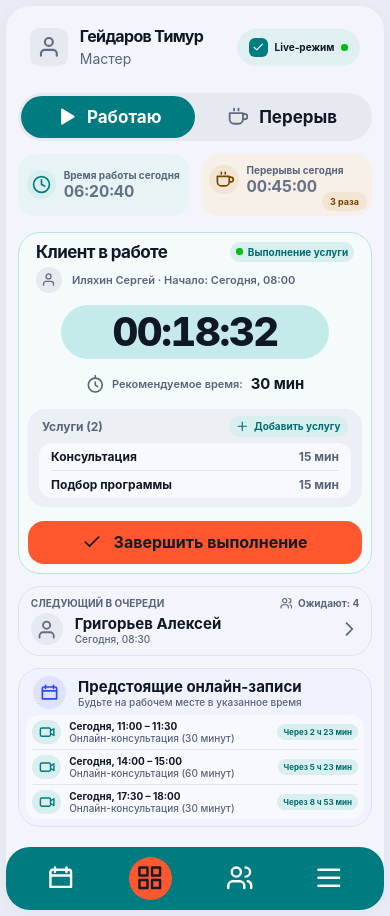
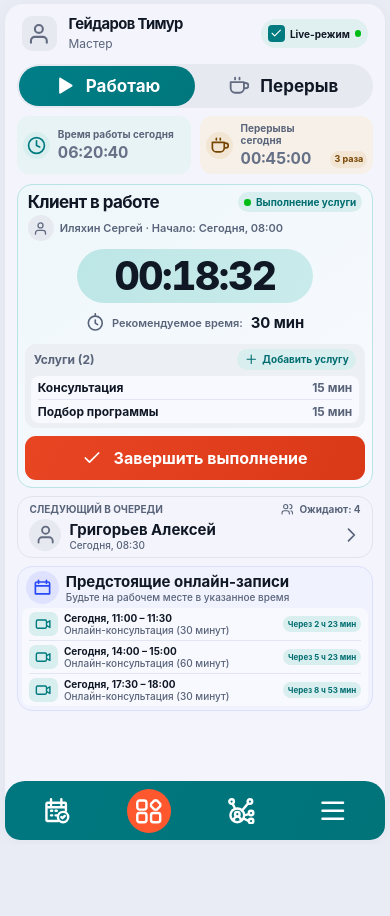
Before and after one commit to dsh16/blitz_master, a Nuxt app: page / in a window 390 px wide. After the commit the page ends 844 px from the top, so only its background shows below. Built offline with nearby package versions, Linux system fonts and the light colour scheme.

Commit message:
Refine mobile dashboard to match reference

```diff
--- a/app/components/DashboardIcon.vue
+++ b/app/components/DashboardIcon.vue
@@ -12,7 +12,9 @@ const paths: Record<string, string> = {
   chevron: 'm9 5 7 7-7 7',
   calendar: 'M5 5h14a2 2 0 0 1 2 2v13H3V7a2 2 0 0 1 2-2Z M3 10h18 M7 3v4m10-4v4',
   video: 'M4 6h11a2 2 0 0 1 2 2v8a2 2 0 0 1-2 2H4a2 2 0 0 1-2-2V8a2 2 0 0 1 2-2Z M17 10l5-3v10l-5-3',
-  grid: 'M3 3h7v7H3z M14 3h7v7h-7z M3 14h7v7H3z M14 14h7v7h-7z',
+  booking: 'M13 21H4a1 1 0 0 1-1-1V6a1 1 0 0 1 1-1h15a1 1 0 0 1 1 1v6 M3 9h17 M7 2v5m9-5v5 M7 12h1m3 0h1m-5 4h1m3 0h1 M22 17.5a4.5 4.5 0 1 1-9 0 4.5 4.5 0 0 1 9 0Z m-6 0 1 1 2-2',
+  network: 'M15 16a6 6 0 1 1-12 0 6 6 0 0 1 12 0Z M11 15a2 2 0 1 1-4 0 2 2 0 0 1 4 0Z M6 20a3 3 0 0 1 6 0 M7 10 5 6m8 6 5-6m-3 10 4-1m-4 4 4 2 M6 4a2 2 0 1 1-4 0 2 2 0 0 1 4 0Z M22 4a2 2 0 1 1-4 0 2 2 0 0 1 4 0Z M23 14a2 2 0 1 1-4 0 2 2 0 0 1 4 0Z M23 21a2 2 0 1 1-4 0 2 2 0 0 1 4 0Z',
+  grid: 'M4 3h4a2 2 0 0 1 2 2v4a2 2 0 0 1-2 2H4a2 2 0 0 1-2-2V5a2 2 0 0 1 2-2Z M17 3h2l3 3v2l-3 3h-2l-3-3V6Z M4 14h4a2 2 0 0 1 2 2v4a2 2 0 0 1-2 2H4a2 2 0 0 1-2-2v-4a2 2 0 0 1 2-2Z M16 14h4a2 2 0 0 1 2 2v4a2 2 0 0 1-2 2h-4a2 2 0 0 1-2-2v-4a2 2 0 0 1 2-2Z',
   menu: 'M3 5h18 M3 12h18 M3 19h18',
 }
 </script>
--- a/app/pages/index.vue
+++ b/app/pages/index.vue
@@ -128,9 +128,9 @@ function addService() {
         <a href="#appointments" @click="menuOpen = false">Онлайн-записи</a>
       </nav>
       <nav class="toolbar" aria-label="Основная навигация">
-        <a href="#appointments" aria-label="Онлайн-записи"><DashboardIcon name="calendar" /></a>
+        <a href="#appointments" aria-label="Онлайн-записи"><DashboardIcon name="booking" /></a>
         <a href="#work" class="selected" aria-label="Рабочий экран"><DashboardIcon name="grid" /></a>
-        <a href="#queue" aria-label="Очередь"><DashboardIcon name="people" /></a>
+        <a href="#queue" aria-label="Очередь"><DashboardIcon name="network" /></a>
         <button aria-label="Меню" :aria-expanded="menuOpen" @click="menuOpen = !menuOpen"><DashboardIcon name="menu" /></button>
       </nav>
     </div>
@@ -162,7 +162,7 @@ svg{width:1.25em;height:1.25em;flex:none}
 i{width:.65em;height:.65em;border-radius:50%;background:#00bd16;flex:none}
 .switch{display:grid;grid-template-columns:1fr 1fr;background:#e7e9f1;border-radius:40px;padding:3px}
 .switch button{border:0;border-radius:40px;justify-content:center;gap:.65em;min-height:clamp(42px,9.5vw,64px);background:transparent;font-weight:650;font-size:clamp(17px,3.3vw,24px);color:inherit}
-.switch button[aria-pressed=true]{background:var(--teal);color:white}
+.switch button[aria-pressed=true]{background:linear-gradient(120deg,#007e87,#00777c);color:white}
 .switch button[aria-pressed=false] svg{color:#626b80}
 .stats{display:grid;grid-template-columns:1fr 1fr;gap:clamp(6px,3vw,21px);margin:13px 0 16px}
 .stat{background:#e8f3f5;border-radius:17px;padding:10px clamp(6px,2.2vw,17px);gap:clamp(6px,2vw,17px);color:var(--muted);font-size:clamp(10px,2.4vw,16px);font-weight:650;position:relative}
@@ -172,14 +172,14 @@ i{width:.65em;height:.65em;border-radius:50%;background:#00bd16;flex:none}
 .stat strong{display:block;font-size:clamp(16px,3.5vw,26px);font-variant-numeric:tabular-nums;color:#667187}
 .count{margin:auto 0 0 auto;padding:4px 8px;font-size:clamp(9px,2vw,15px)}
 .client,.queue,.appointments{border:1px solid #b9e4e3;border-radius:22px}
-.client{background:#f5fafb;padding:clamp(9px,1.7vw,13px)}
+.client{background:linear-gradient(145deg,#eef7fa,#f9faff);padding:clamp(9px,1.7vw,13px)}
 .client-heading,.services-heading{justify-content:space-between;gap:6px}
 .client-heading,.client-name{padding-inline:clamp(3px,2vw,16px)}
 .client h2{font-size:clamp(17px,3.5vw,25px);letter-spacing:-.035em}
 .pill{background:var(--mint);color:#006d71;display:inline-flex;align-items:center;gap:.5em;padding:.4em .75em;font-size:clamp(10px,2.2vw,16px);font-weight:700;border:0}
 .client-name{gap:10px;color:var(--muted);font-size:clamp(11px,2.45vw,17px);font-weight:600;margin:5px 0 12px}
 .client-name .avatar{width:clamp(26px,5vw,36px);border-radius:50%;font-size:clamp(12px,2.5vw,19px)}
-.timer{width:min(80%,460px);margin:auto;text-align:center;background:#c5eaea;border-radius:100px;font-size:clamp(40px,10vw,75px);font-weight:800;letter-spacing:-.035em;font-variant-numeric:tabular-nums;line-height:1.35}
+.timer{width:min(70%,460px);margin:auto;text-align:center;background:linear-gradient(110deg,#bde6e6,#caebeb);border-radius:100px;font-size:clamp(40px,10vw,75px);font-weight:800;letter-spacing:-.035em;font-variant-numeric:tabular-nums;line-height:1.35}
 .recommended{justify-content:center;gap:clamp(5px,2vw,16px);margin:16px 0;color:var(--muted);font-size:clamp(11px,2.4vw,18px);font-weight:600}
 .recommended svg,.recommended strong{font-size:1.35em}
 .recommended strong{color:#101725}
@@ -193,7 +193,7 @@ i{width:.65em;height:.65em;border-radius:50%;background:#00bd16;flex:none}
 .service-form label{display:grid;gap:3px;font-size:13px}
 .service-form input{max-width:100%;width:12em;border:1px solid #a4b2be;border-radius:6px;padding:4px}
 .service-form input[type=number]{width:5em}
-.finish{background:var(--orange);color:#161b27;border:0;border-radius:16px;width:100%;min-height:clamp(43px,8vw,57px);margin-top:14px;justify-content:center;gap:.7em;font-weight:750;font-size:clamp(16px,3.3vw,23px)}
+.finish{background:linear-gradient(115deg,#e84523,#da3918);color:#fff;border:0;border-radius:16px;width:100%;min-height:clamp(43px,8vw,57px);margin-top:14px;justify-content:center;gap:.7em;font-weight:750;font-size:clamp(16px,3.3vw,23px)}
 .finish:disabled{background:#d9eeee;color:#006d71}
 .queue,.appointments{margin-top:12px}
 .queue{border-color:#e0e4ef}
@@ -216,10 +216,70 @@ small,.appointments p,.queue-detail{display:block;color:var(--muted);font-size:c
 .appointments li .pill{margin-left:auto;font-size:clamp(8px,1.9vw,14px)}
 .video{background:var(--mint);color:var(--teal);width:clamp(25px,7.5vw,55px);height:clamp(24px,5vw,38px);border-radius:12px;font-size:clamp(13px,3vw,23px)}
 .navigation{position:relative;margin-top:clamp(18px,5vw,42px)}
-.toolbar{background:var(--teal);color:white;border-radius:24px;justify-content:space-around;padding:10px;min-height:clamp(62px,14vw,110px)}
+.toolbar{background:linear-gradient(110deg,#00777f,#007479);color:white;border-radius:24px;justify-content:space-around;padding:10px;min-height:clamp(62px,14vw,110px)}
 .toolbar a,.toolbar button{display:grid;place-items:center;color:inherit;background:none;border:0;border-radius:50%;width:clamp(40px,11vw,80px);aspect-ratio:1;font-size:clamp(22px,5vw,40px)}
-.toolbar .selected{background:var(--orange);color:#161b27}
+.toolbar .selected{background:var(--orange);color:#fff}
 .quick-menu{position:absolute;bottom:calc(100% + 6px);right:10px;display:grid;gap:8px;padding:12px;background:white;border-radius:12px;box-shadow:0 4px 20px #0002}
 .quick-menu a{color:#006d71}
-@media(max-width:530px){.count{position:absolute;right:5px;bottom:5px}.stat.break{padding-bottom:20px}.appointments ul{padding-inline:6px}.client-heading .pill{padding-inline:6px}}
+@media (max-width: 600px) {
+  .dashboard {
+    width: calc(100% - 10px);
+    margin: 4px auto;
+    min-height: calc(100dvh - 8px);
+    border-radius: 18px;
+  }
+
+  .dashboard main { padding: 12px clamp(9px, 3vw, 18px) 0 }
+  .profile { margin: 0 5px 13px; gap: clamp(7px, 3vw, 16px) }
+  .profile .avatar { width: clamp(32px, 9vw, 52px); border-radius: 10px }
+  .profile h1 { font-size: clamp(14px, 3.8vw, 22px) }
+  .profile p { font-size: clamp(12px, 3vw, 17px); margin-top: 3px }
+  .live { padding: 6px 7px; gap: 5px }
+  .live-check { border-radius: 4px; padding: 2px }
+
+  .switch { padding: 2px }
+  .switch button { min-height: 40px }
+  .stats { grid-template-columns: repeat(2, minmax(0, 1fr)); gap: 9px; margin: 8px 0 10px }
+  .stat { border-radius: 12px; padding: 6px; min-height: 47px; line-height: 1.2 }
+  .stat .round { width: clamp(25px, 7vw, 44px) }
+  .stat strong { margin-top: 3px }
+  .count { margin: auto 0 0 auto; padding: 3px 4px }
+
+  .client, .queue, .appointments { border-radius: 15px }
+  .client { padding: 7px }
+  .client-heading, .client-name { padding-inline: 3px }
+  .client-heading .pill { padding-inline: 6px }
+  .client-name { gap: 6px; margin: 3px 0 8px }
+  .timer { width: 69%; font-size: clamp(33px, 10vw, 58px); line-height: 1.39 }
+  .recommended { margin: 10px 0 12px }
+  .services { padding: 5px 6px; border-radius: 11px }
+  .services ul, .appointments ul { border-radius: 8px; padding-inline: 7px }
+  .services li { padding-block: 4px }
+  .services li strong { overflow-wrap: anywhere }
+  .finish { min-height: 44px; border-radius: 11px; margin-top: 8px }
+  .queue, .appointments { margin-top: 8px }
+  .queue-button { padding-block: 6px }
+  .queue-person { gap: 8px }
+  .appointments { padding: 4px }
+  .appointments header { padding: 0 4px 4px; gap: 7px }
+  .appointments li { gap: 6px; padding-block: 4px }
+  .appointments li .pill { padding-inline: 5px }
+  .video { border-radius: 7px }
+
+  .navigation { margin-top: clamp(16px, 5vw, 28px) }
+  .toolbar {
+    min-height: 59px;
+    padding: 5px 6px max(5px, env(safe-area-inset-bottom));
+    border-radius: 20px 20px 15px 15px;
+  }
+  .toolbar a, .toolbar button { width: clamp(44px, 11vw, 64px) }
+}
+
+@media (max-width: 360px) {
+  .stat { gap: 4px }
+  .stat.break { display: grid; grid-template-columns: auto minmax(0, 1fr) }
+  .break .count { grid-column: 2; justify-self: start; margin: 0 }
+  .appointments li { display: grid; grid-template-columns: auto minmax(0, 1fr) auto }
+  .appointments li .pill { white-space: normal; max-width: 76px; text-align: center }
+}
 </style>
```
